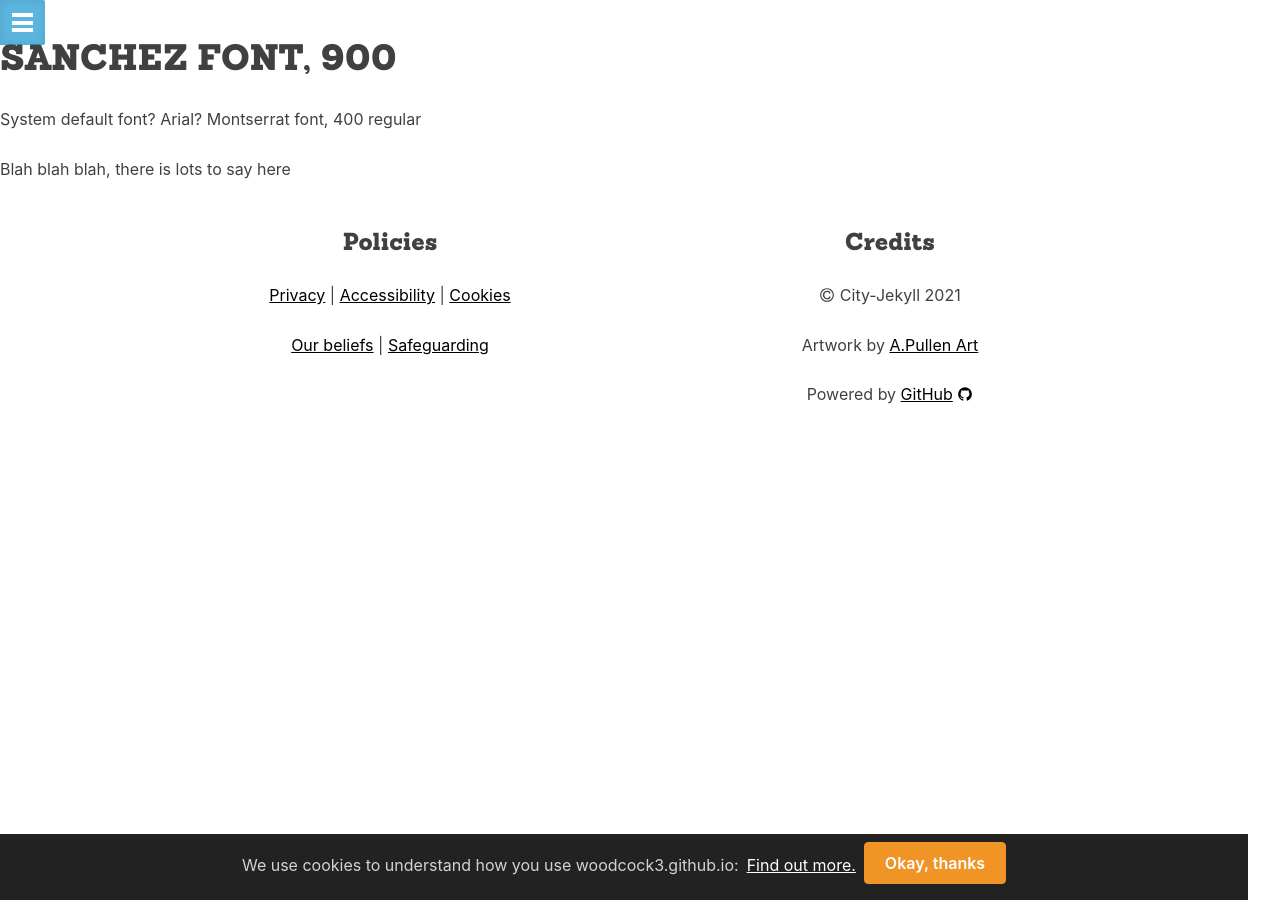
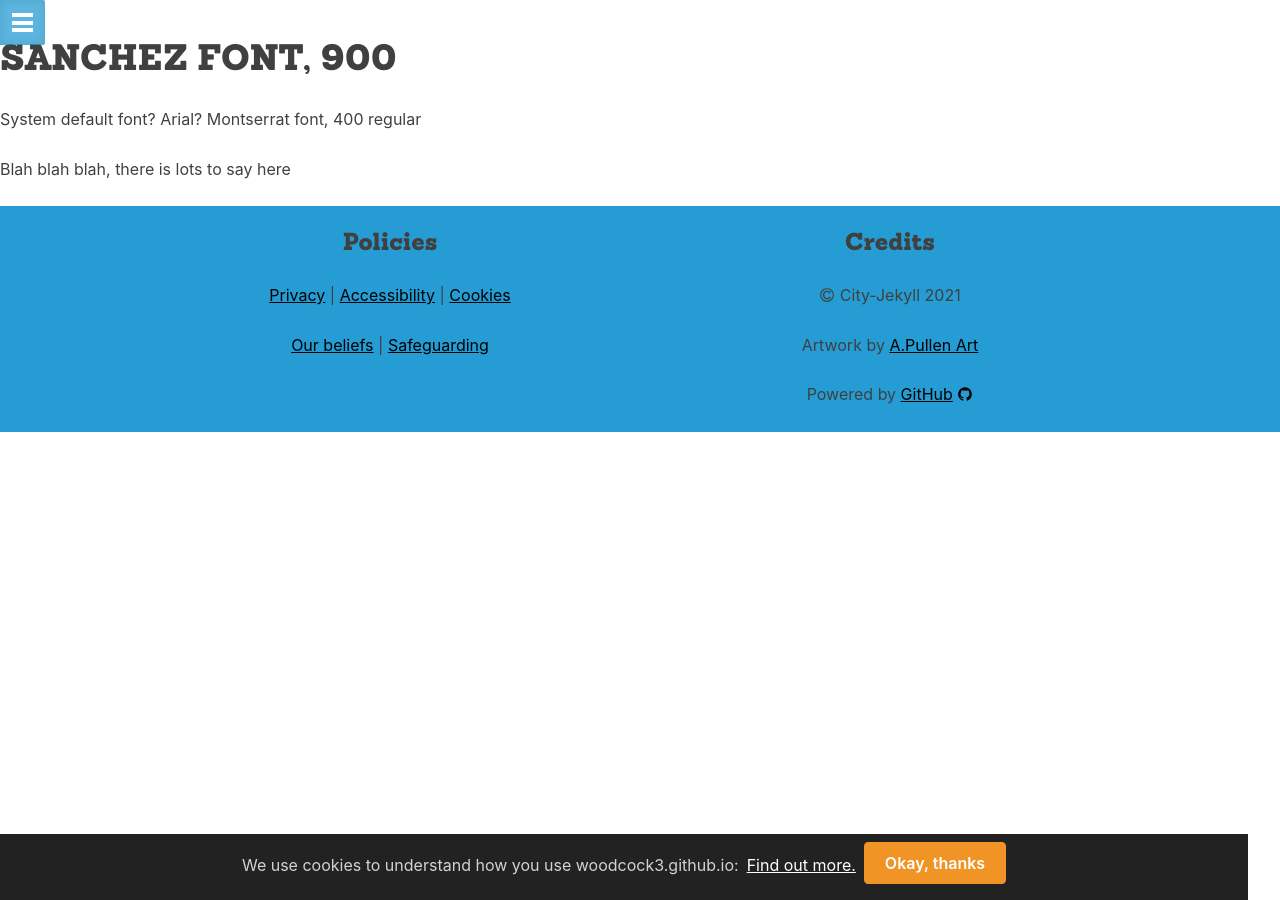
Before and after one commit to woodcox/city-jekyll, a Jekyll site: the page built from pages/fonttest.md, in a window 1280 px wide. Built offline with Jekyll 4.4.1, drawn with Linux system fonts in a browser that asks for light colours.

Commit message:
Update _scaffolding.scss

```diff
--- a/_sass/components/_scaffolding.scss
+++ b/_sass/components/_scaffolding.scss
@@ -15,6 +15,11 @@ body {
   color: $font-color;
   background: $background;
   font-size: $body-font-size;
+}
+
+footer {
+  colour: white;
+  background: $footer-background;
 }
 
 p,
```
